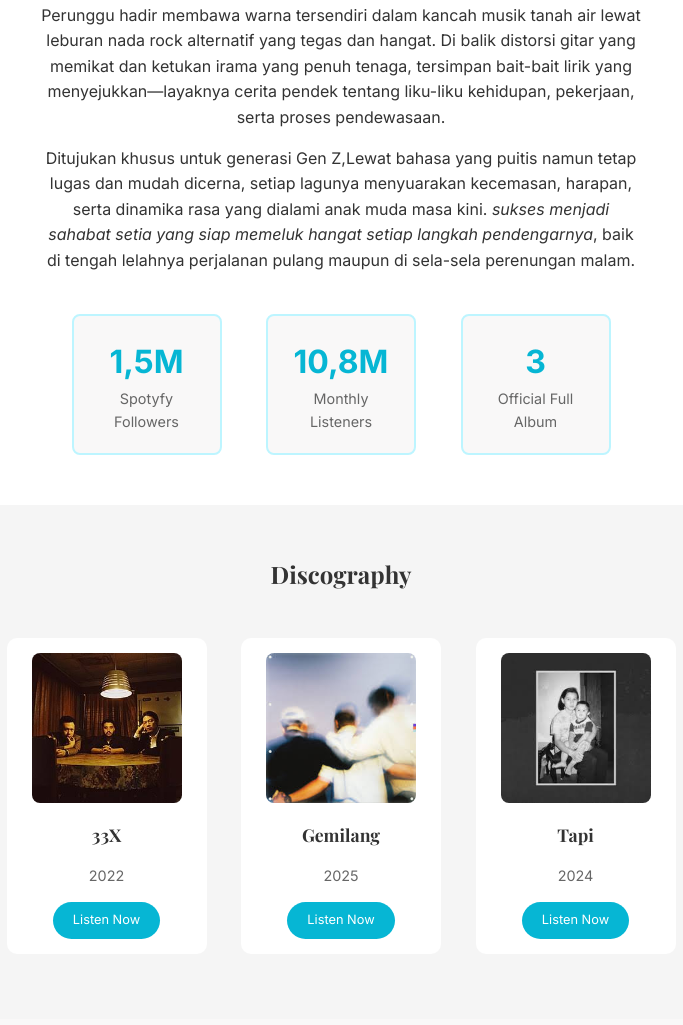
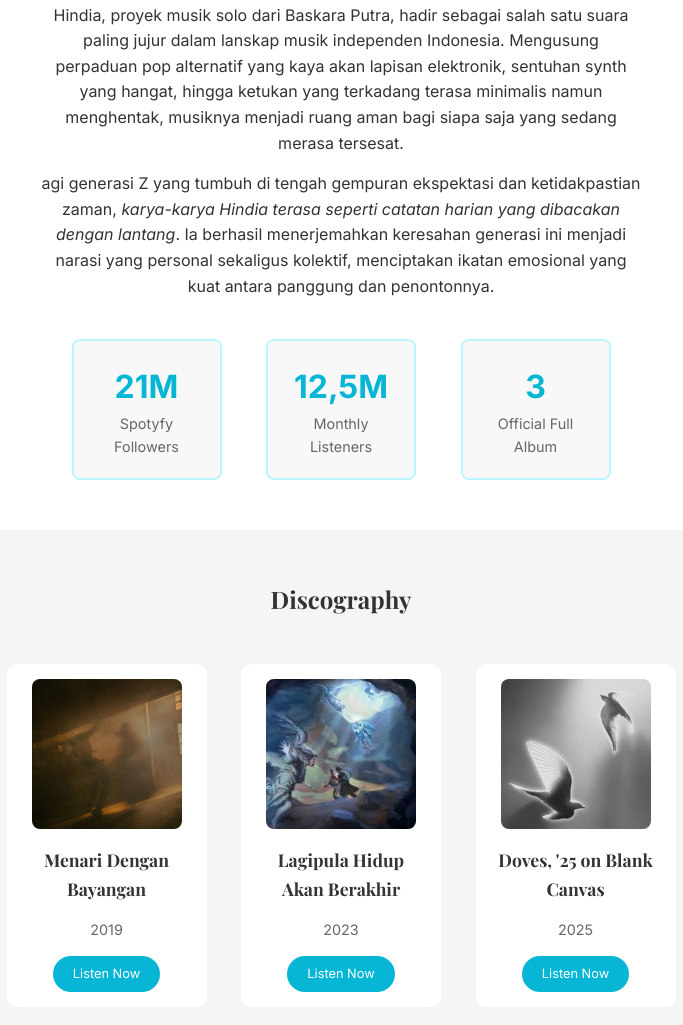
Before and after one commit to Dadiak/itw2026_263040017, a plain HTML site: page wpubelajar/12-study-kasus-2/index.html in a window 1280 px wide. Shown: the part 509-1534 px from the top of the page, without its empty margins (299-982 px from the left). Drawn offline with nearby package versions, Linux system fonts and the light colour scheme; a web font is replaced by a local one.

Commit message:
Add Hindia's official profile page with discography and styling
- Created index.html for Hindia's profile featuring bio, statistics, and discography.
- Added style.css for layout and design, including responsive elements and hover effects.
- Included links to social media platforms for user engagement.

```diff
--- a/wpubelajar/11-study-kasus-2/index.html
+++ b/wpubelajar/12-study-kasus-2/index.html
@@ -3,12 +3,12 @@
 <head>
     <meta charset="UTF-8">
     <meta name="viewport" content="width=device-width, initial-scale=1.0">
-    <title>Perunggu - Official Profile</title>
+    <title>Hindia - Official Profile</title>
     <link rel="stylesheet" href="style.css">
 </head>
 <body>
     <header>
-        <h1>Perunggu</h1>
+        <h1>Hindia</h1>
         <div class="genre-tags">
             <span class="tag">Indie</span>
             <span class="tag">Alternative</span>
@@ -18,22 +18,22 @@
 
     <main>
         <section class="frofile-card">
-            <img src="assets/images/cover_perunggu1.jpg" alt="Perunggu" class="artist-photo">
+            <img src="assets/images/cover_hindia.jpg" alt="Perunggu" class="artist-photo">
             <div class="bio">
-                <p>Perunggu hadir membawa warna tersendiri dalam kancah musik tanah air lewat leburan nada rock alternatif yang tegas dan hangat. Di balik distorsi gitar yang memikat dan ketukan irama yang penuh tenaga, tersimpan bait-bait lirik yang menyejukkan—layaknya cerita pendek tentang liku-liku kehidupan, pekerjaan, serta proses pendewasaan.
+                <p>Hindia, proyek musik solo dari Baskara Putra, hadir sebagai salah satu suara paling jujur dalam lanskap musik independen Indonesia. Mengusung perpaduan pop alternatif yang kaya akan lapisan elektronik, sentuhan synth yang hangat, hingga ketukan yang terkadang terasa minimalis namun menghentak, musiknya menjadi ruang aman bagi siapa saja yang sedang merasa tersesat.
                 </p>
 
-                <p>Ditujukan khusus untuk generasi Gen Z,Lewat bahasa yang puitis namun tetap lugas dan mudah dicerna, setiap lagunya menyuarakan kecemasan, harapan, serta dinamika rasa yang dialami anak muda masa kini. <em> sukses menjadi sahabat setia yang siap memeluk hangat setiap langkah pendengarnya</em>, baik di tengah lelahnya perjalanan pulang maupun di sela-sela perenungan malam.</p>
+                <p>agi generasi Z yang tumbuh di tengah gempuran ekspektasi dan ketidakpastian zaman,<em> karya-karya Hindia terasa seperti catatan harian yang dibacakan dengan lantang</em>. Ia berhasil menerjemahkan keresahan generasi ini menjadi narasi yang personal sekaligus kolektif, menciptakan ikatan emosional yang kuat antara panggung dan penontonnya.</p>
             </div>
 
             <div class="stats">
                  <div class="stat-item">
-                    <strong class="stat-vallue">1,5M</strong>
+                    <strong class="stat-vallue">21M</strong>
                     <p class="stat-label">Spotyfy Followers</p>
                 </div>
 
             <div class="stat-item">
-                  <strong class="stat-vallue">10,8M</strong>
+                  <strong class="stat-vallue">12,5M</strong>
               <p class="stat-label">Monthly Listeners</p>
             </div>
 
@@ -48,23 +48,23 @@
         <h2>Discography</h2>
         <div class="album-list">
         <article class="album-card">
-            <img src="assets/images/album_memorandum.jpg" alt="33x">
-            <h3>33X </h3>
-            <p><time datetime="2022">2022</time></p>
+            <img src="assets/images/album_1hindia.jpg" alt="Menari Dengan Bayangan">
+            <h3>Menari Dengan Bayangan  </h3>
+            <p><time datetime="2019">2019</time></p>
             <a href="#" class="btn-listen">Listen Now</a>
         </article>
 
         <article class="album-card">
-            <img src="assets/images/album_dalamdinamika.jpg" alt="Gemilang">
-            <h3>Gemilang </h3>
-            <p><time datetime="2025">2025</time></p>
+            <img src="assets/images/album_2hindia.jpg" alt="Lagipula Hidup Akan Berakhir ">
+            <h3>Lagipula Hidup Akan Berakhir </h3>
+            <p><time datetime="2023">2023</time></p>
             <a href="#" class="btn-listen">Listen Now</a>
         </article>
 
         <article class="album-card">
-            <img src="assets/images/album_tapi.jpg" alt="Tapi">
-            <h3>Tapi  </h3>
-            <p><time datetime="2024">2024</time></p>
+            <img src="assets/images/album_3hindia.jpg" alt="Doves, '25 on Blank Canvas ">
+            <h3>Doves, '25 on Blank Canvas  </h3>
+            <p><time datetime="2025">2025</time></p>
             <a href="#" class="btn-listen">Listen Now</a>
         </article>
     </section>
@@ -80,7 +80,7 @@
 
     <footer>
         <p>&copy; 2026 Perunggu. All Right Reserved </p>
-        <p>Booking: <a href="nailto:booking@peruunggu.com">booking@perunggu.com</a></p>
+        <p>Booking: <a href="nailto:booking@hindia.com">booking@hindia.com</a></p>
     </footer>
 </body>
 </html>
```
Also changed, not shown: wpubelajar/11-study-kasus-2/assets/images/album_dalamdinamika.jpg (deleted), wpubelajar/11-study-kasus-2/assets/images/album_memorandum.jpg (deleted), wpubelajar/11-study-kasus-2/assets/images/album_tapi.jpg (deleted), wpubelajar/11-study-kasus-2/assets/images/cover_perunggu1.jpg (deleted), wpubelajar/12-study-kasus-2/assets/images/album_1hindia.jpg (added), wpubelajar/12-study-kasus-2/assets/images/album_2hindia.jpg (added), wpubelajar/12-study-kasus-2/assets/images/album_3hindia.jpg (added), wpubelajar/12-study-kasus-2/assets/images/cover_hindia.jpg (added), wpubelajar/12-study-kasus-2/style.css (renamed from wpubelajar/11-study-kasus-2/style.css).
